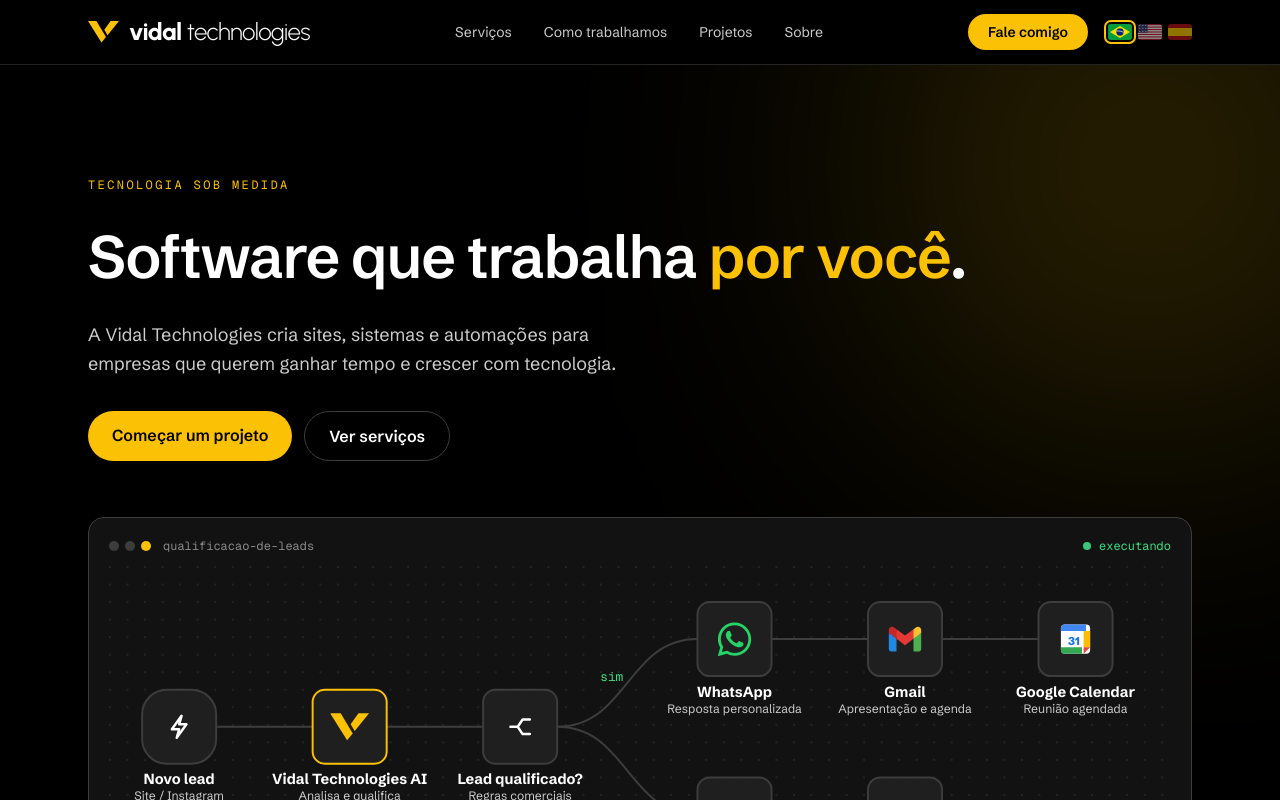
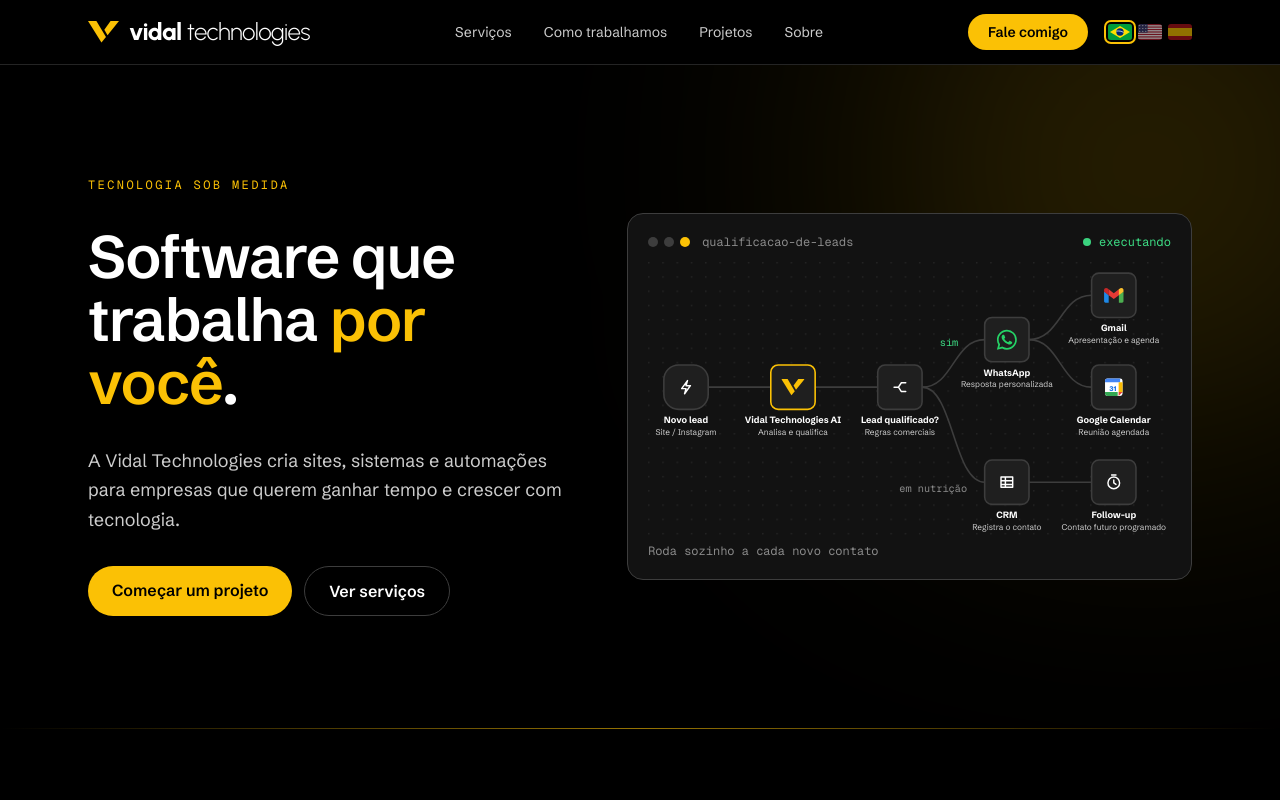
Before and after one commit to vidaltechnologies/vidaltechnologies-site, a Next.js app: page / in a window 1280 px wide. Shown: the top 800 px of the page. Built offline with nearby package versions, Linux system fonts and the light colour scheme.

Commit message:
Fluxo volta para o lado do título, com Gmail e Google Calendar em paralelo
Co-Authored-By: Claude Opus 5.5 (1M context) <noreply@anthropic.com>
Claude-Session: https://claude.ai/code/session_01JwJTa3PbY1ij6qC6EeTHdF

```diff
--- a/src/components/automation-flow.tsx
+++ b/src/components/automation-flow.tsx
@@ -4,8 +4,9 @@ import { LogoMark } from "@/components/logo";
 import { WhatsAppIcon } from "@/components/whatsapp-icon";
 
 // Fluxo de qualificação de leads no estilo n8n, o mesmo da apresentação:
-// o lead passa pela IA e, se qualificado, segue para WhatsApp, Gmail e
-// Google Calendar; senão, vai para o CRM e ganha um follow-up.
+// o lead passa pela IA e, se qualificado, recebe resposta no WhatsApp e
+// segue em paralelo para Gmail e Google Calendar; senão, vai para o CRM e
+// ganha um follow-up.
 // Em loop, cada etapa acende na sua vez, pontos percorrem as ligações e as
 // etapas concluídas ganham um check verde. A animação é SVG puro (SMIL).
 
@@ -23,7 +24,7 @@ const timing = {
   check: { start: 0.34, end: 0.4 },
   whatsapp: { start: 0.48, end: 0.54 },
   gmail: { start: 0.62, end: 0.68 },
-  calendar: { start: 0.76, end: 0.82 },
+  calendar: { start: 0.62, end: 0.68 },
   crm: { start: 0.48, end: 0.54 },
   followup: { start: 0.62, end: 0.68 },
 };
@@ -35,7 +36,7 @@ const links: { from: StepKey; to: StepKey; start: number; end: number; nurture?:
   { from: "ai", to: "check", start: 0.26, end: 0.34 },
   { from: "check", to: "whatsapp", start: 0.4, end: 0.48 },
   { from: "whatsapp", to: "gmail", start: 0.54, end: 0.62 },
-  { from: "gmail", to: "calendar", start: 0.68, end: 0.76 },
+  { from: "whatsapp", to: "calendar", start: 0.54, end: 0.62 },
   { from: "check", to: "crm", start: 0.4, end: 0.48, nurture: true },
   { from: "crm", to: "followup", start: 0.54, end: 0.62, nurture: true },
 ];
@@ -54,26 +55,26 @@ type Layout = {
   no: Point;
 };
 
-// No computador o fluxo corre na horizontal, como no slide da apresentação.
+// No computador o fluxo corre na horizontal, ao lado do título.
 const wide: Layout = {
-  width: 1090,
-  height: 340,
-  node: 76,
+  width: 660,
+  height: 345,
+  node: 56,
   direction: "h",
-  title: 15,
-  text: 12.5,
+  title: 11.5,
+  text: 10.5,
   nodes: {
-    trigger: { x: 34, y: 127 },
-    ai: { x: 209, y: 127 },
-    check: { x: 384, y: 127 },
-    whatsapp: { x: 604, y: 37 },
-    gmail: { x: 779, y: 37 },
-    calendar: { x: 954, y: 37 },
-    crm: { x: 604, y: 217 },
-    followup: { x: 779, y: 217 },
+    trigger: { x: 20, y: 130 },
+    ai: { x: 155, y: 130 },
+    check: { x: 290, y: 130 },
+    whatsapp: { x: 425, y: 70 },
+    gmail: { x: 560, y: 14 },
+    calendar: { x: 560, y: 130 },
+    crm: { x: 425, y: 250 },
+    followup: { x: 560, y: 250 },
   },
-  yes: { x: 516, y: 118 },
-  no: { x: 548, y: 290 },
+  yes: { x: 380, y: 106 },
+  no: { x: 360, y: 290 },
 };
 
 // No celular ele desce na vertical e se divide em duas colunas.
@@ -89,8 +90,8 @@ const tall: Layout = {
     ai: { x: 150, y: 138 },
     check: { x: 150, y: 268 },
     whatsapp: { x: 60, y: 430 },
-    gmail: { x: 60, y: 560 },
-    calendar: { x: 60, y: 690 },
+    gmail: { x: 40, y: 560 },
+    calendar: { x: 140, y: 690 },
     crm: { x: 240, y: 430 },
     followup: { x: 240, y: 560 },
   },
--- a/src/components/home.tsx
+++ b/src/components/home.tsx
@@ -46,7 +46,7 @@ export function Home({ lang }: { lang: Locale }) {
             aria-hidden
             className="pointer-events-none absolute -top-40 right-[-10%] h-[520px] w-[520px] rounded-full bg-accent/20 blur-[140px]"
           />
-          <div className="relative mx-auto flex max-w-6xl flex-col gap-14 px-4 py-24 sm:px-6 md:py-28">
+          <div className="relative mx-auto grid max-w-6xl items-center gap-12 px-4 py-24 sm:px-6 md:py-28 lg:grid-cols-[1fr_1.15fr]">
             <div className="flex flex-col gap-8">
               <p className="font-mono text-xs uppercase tracking-[0.2em] text-accent">
                 {t.hero.eyebrow}
```
